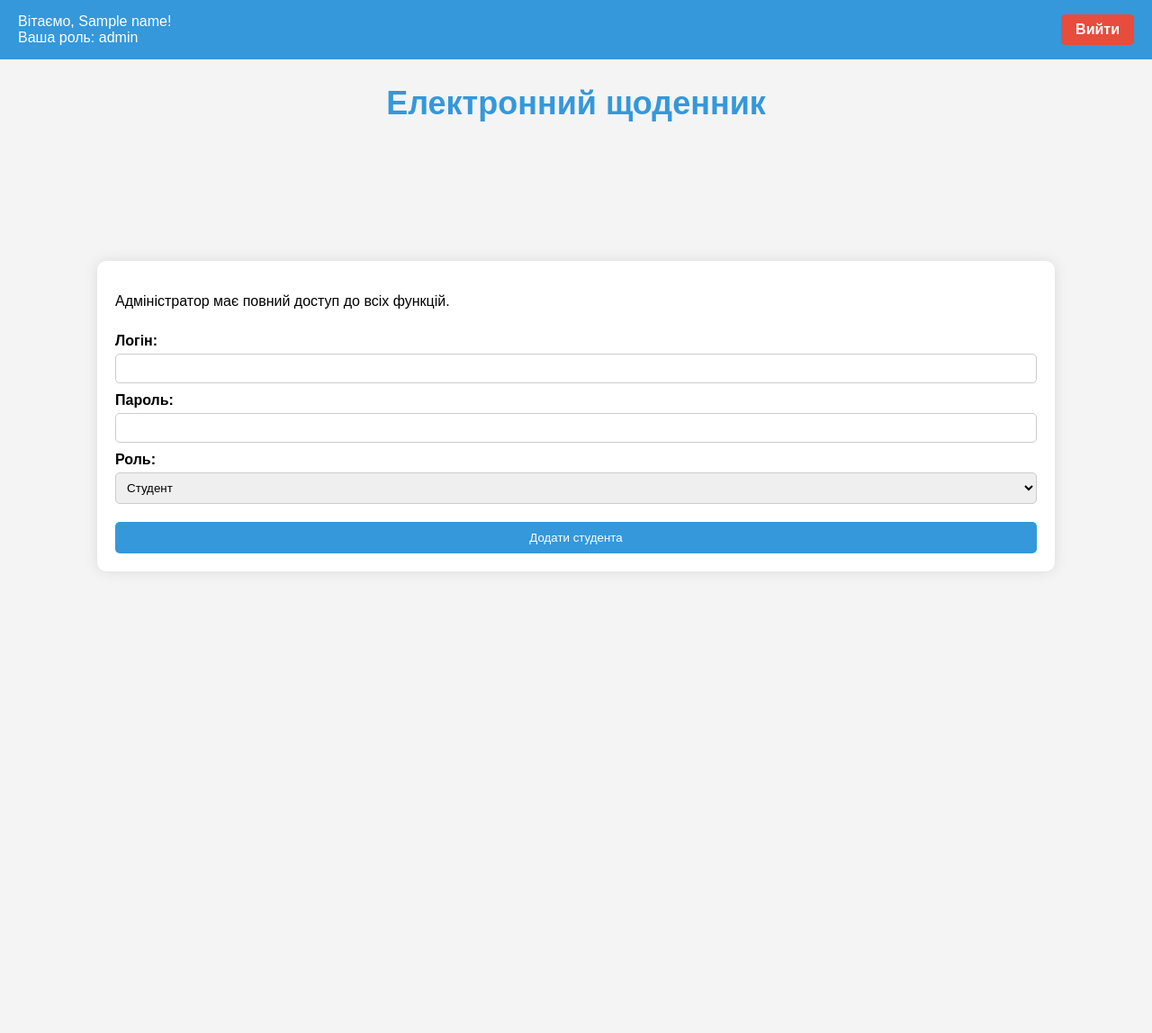
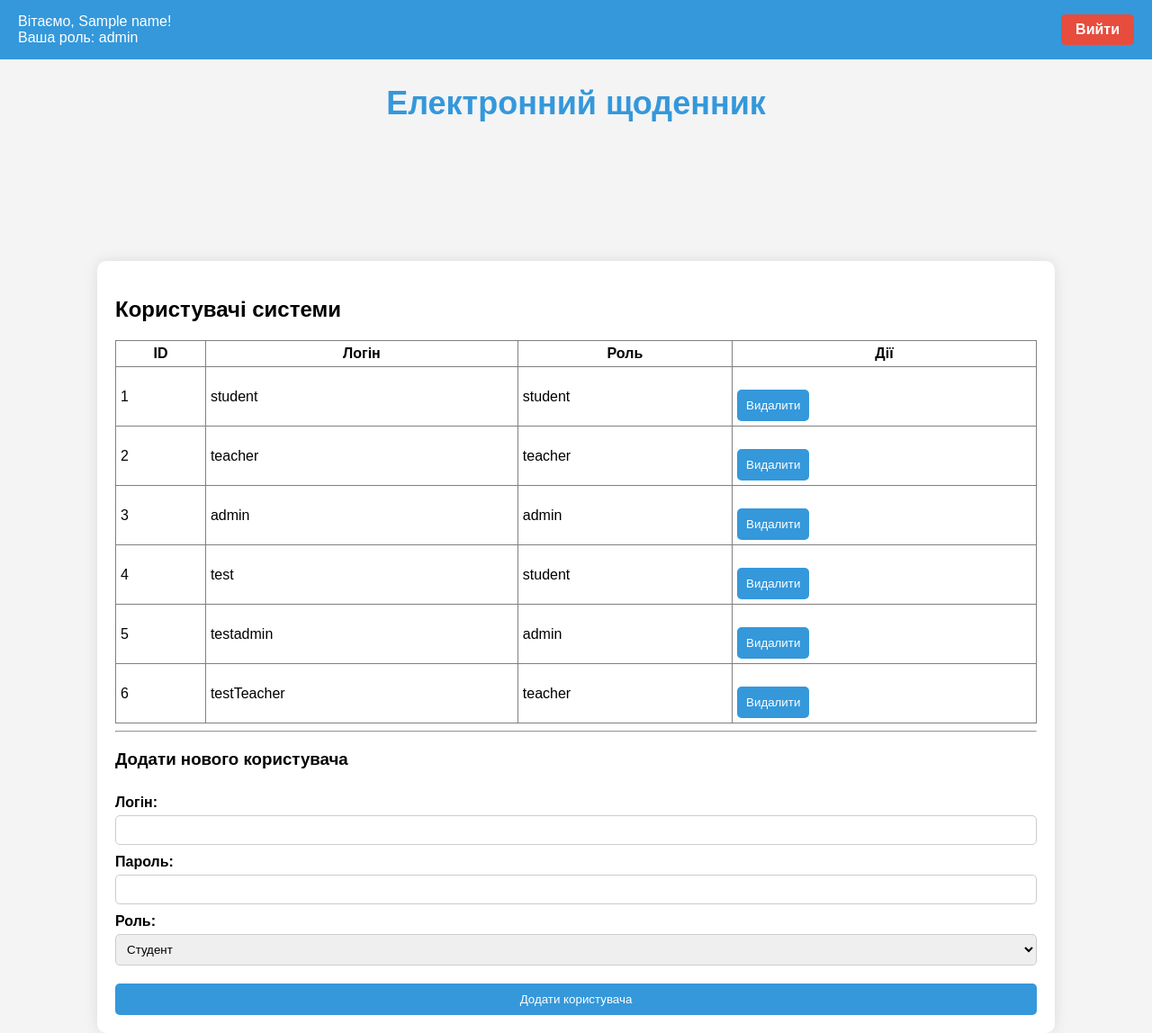
Before and after one commit to Z1napp/Web-2024, a Flask app: template 2025 students_journal/templates/dashboard_admin.html in a window 1280 px wide. Shown: the whole page at 90% size. Before the commit the page ends 615 px from the top, so only its background shows below. Run offline with Flask 3, Linux system fonts and the light colour scheme; the template is opened without the code that fills it: values that come from a table or form of the project are taken from there, most other values are stand-ins (such as "Sample title", 1, 10 or a date in 2020).

Commit message:
Finished the admin dashboard

```diff
--- a/2025 students_journal/app.py
+++ b/2025 students_journal/app.py
@@ -87,10 +87,18 @@ def dashboard():
         return dashboard_teacher(subjects_all)
 
     elif current_user.role == 'admin':
-        return render_template('dashboard_admin.html', name=current_user.login, role=current_user.role)
+        return dashboard_admin()
 
     return redirect(url_for('logout'))
 
+def dashboard_admin():
+    users = User.query.all()
+    return render_template(
+        'dashboard_admin.html',
+        name=current_user.login,
+        role=current_user.role,
+        users=users
+    )
 
 def dashboard_student(subjects_all):
     # Унікальні предмети студента
@@ -293,7 +301,7 @@ def export_grades():
 
 
 # ------------------------------
-# Маршрут: Додавання користувача (студента)
+# Маршрут: Менеджмент користувачів
 # ------------------------------
 
 @app.route('/add_student', methods=['POST'])
@@ -311,6 +319,48 @@ def add_student():
         flash('Студент доданий успішно!')
     return redirect(url_for('dashboard'))
 
+@app.route('/add_user', methods=['POST'])
+@login_required
+def add_user():
+    if current_user.role != 'admin':
+        abort(403)
+
+    login_val = request.form['login']
+    password = request.form['password']
+    role = request.form['role']
+
+    if User.query.filter_by(login=login_val).first():
+        flash('Користувач з таким логіном вже існує.')
+        return redirect(url_for('dashboard'))
+
+    new_user = User(
+        login=login_val,
+        password=generate_password_hash(password),
+        role=role
+    )
+    db.session.add(new_user)
+    db.session.commit()
+    flash('Користувача додано успішно!')
+    return redirect(url_for('dashboard'))
+
+@app.route('/delete_user/<int:user_id>', methods=['POST'])
+@login_required
+def delete_user(user_id):
+    if current_user.role != 'admin':
+        abort(403)
+    user = User.query.get_or_404(user_id)
+
+    if user.id == current_user.id:
+        flash('Ви не можете видалити свій власний акаунт.', 'error')
+        return redirect(url_for('dashboard'))
+
+    # Видаляємо всі оцінки, пов’язані з цим користувачем
+    Grade.query.filter((Grade.student_id == user.id) | (Grade.teacher_id == user.id)).delete()
+
+    db.session.delete(user)
+    db.session.commit()
+    flash('Користувача видалено успішно.', 'success')
+    return redirect(url_for('dashboard'))
 
 # ------------------------------
 # Маршрути: Авторизація, Реєстрація, Вихід
--- a/2025 students_journal/templates/dashboard_admin.html
+++ b/2025 students_journal/templates/dashboard_admin.html
@@ -2,8 +2,37 @@
 {% extends 'dashboard_base.html' %}
 
 {% block content %}
-  <p>Адміністратор має повний доступ до всіх функцій.</p>
-  <form action="{{ url_for('add_student') }}" method="POST">
+  <h2>Користувачі системи</h2>
+
+  <table style="width: 100%; border-collapse: collapse;" border="1" cellpadding="5" cellspacing="0">
+    <tr>
+      <th>ID</th>
+      <th>Логін</th>
+      <th>Роль</th>
+      <th>Дії</th>
+    </tr>
+    {% for user in users %}
+      <tr>
+        <td>{{ user.id }}</td>
+        <td>{{ user.login }}</td>
+        <td>{{ user.role }}</td>
+        <td>
+          {% if user.id != current_user.id %}
+            <form method="POST" action="{{ url_for('delete_user', user_id=user.id) }}" style="display:inline;">
+              <button type="submit" onclick="return confirm('Ви впевнені, що хочете видалити цього користувача?');">Видалити</button>
+            </form>
+          {% else %}
+            (ви)
+          {% endif %}
+        </td>
+      </tr>
+    {% endfor %}
+  </table>
+
+  <hr>
+
+  <h3>Додати нового користувача</h3>
+  <form action="{{ url_for('add_user') }}" method="POST">
     <label for="login">Логін:</label>
     <input type="text" id="login" name="login" required>
     <label for="password">Пароль:</label>
@@ -12,7 +41,8 @@
     <select name="role" id="role" required>
       <option value="student">Студент</option>
       <option value="teacher">Викладач</option>
+      <option value="admin">Адміністратор</option>
     </select>
-    <button type="submit">Додати студента</button>
+    <button type="submit">Додати користувача</button>
   </form>
 {% endblock %}
```
Also changed, not shown: 2025 students_journal/instance/db.sqlite3.
